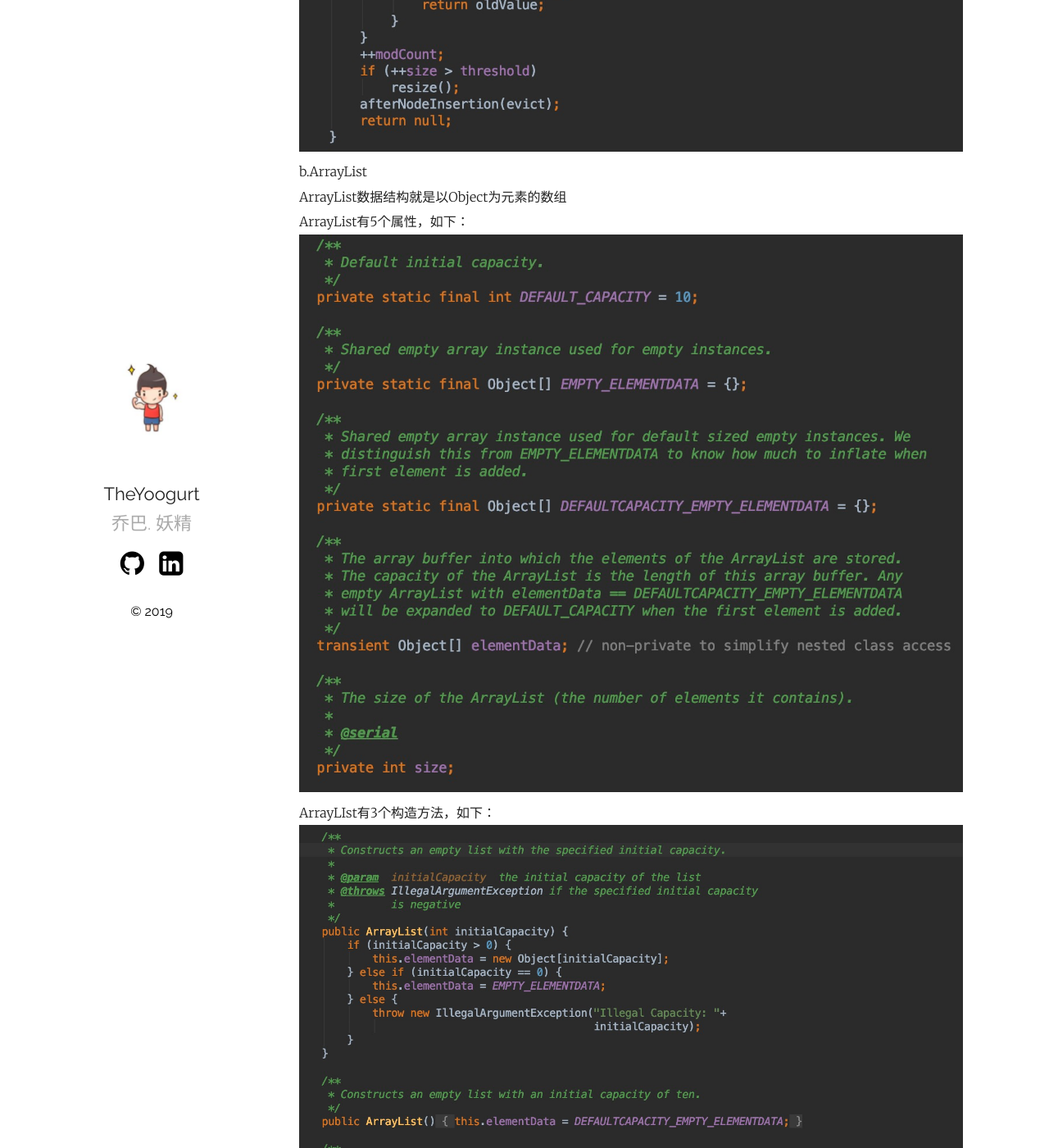
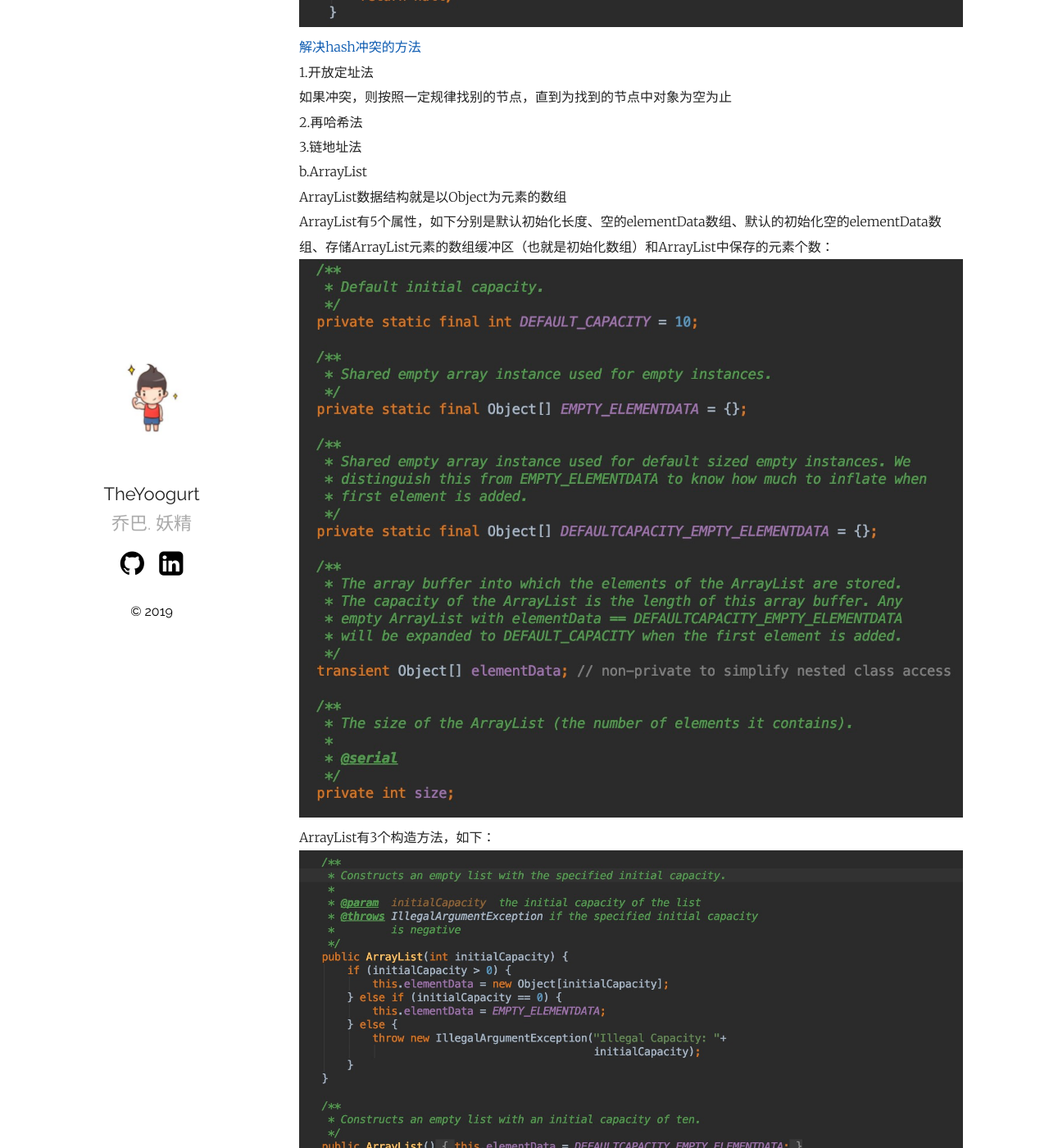
Before and after one commit to TheYoogurt/javalore, a Jekyll site: the page built from index.md, in a window 1280 px wide and 1400 px high, scrolled down 2520 px. Shown: the whole window at 82% size. Built offline with Jekyll 4.4.1, drawn with Linux system fonts in a browser that asks for light colours.

Commit message:
ArrayList的属性注释

```diff
--- a/_posts/2019-06-13-mysql索引梳理.markdown
+++ b/_posts/2019-06-13-mysql索引梳理.markdown
@@ -21,15 +21,15 @@ HashMap数据结构中有数组和链表来实现，对数据采用哈希表数
 HashMap中每个节点Node实现了Entry接口，节点中包含属性hash,key,value和next，其中next即该节点中下一个对象，key和value分别为该节点的键和值。
 ![Node构造函数](assets/NodeConstruct.png "Node构造函数")
 存数据时若出现数组下标相同的情况，则会把该节点原来的对象放在后一个位置，新的对象放在原来对象的前面并把next置为原来的对象。这是也是解决hash冲突的方法之一——链地址法的一种实现
+![put方法调用的主要方法](assets/HashPutValue.png "put方法调用的主要方法")
 [解决hash冲突的方法](https://www.cnblogs.com/zhangbing12304/p/7997980.html)
 1.开放定址法
 如果冲突，则按照一定规律找别的节点，直到为找到的节点中对象为空为止
 2.再哈希法
 3.链地址法
-![put方法调用的主要方法](assets/HashPutValue.png "put方法调用的主要方法")
 b.ArrayList
 ArrayList数据结构就是以Object为元素的数组
-ArrayList有5个属性，如下：
+ArrayList有5个属性，如下分别是默认初始化长度、空的elementData数组、默认的初始化空的elementData数组、存储ArrayList元素的数组缓冲区（也就是初始化数组）和ArrayList中保存的元素个数：
 ![ArrayList的属性](assets/ArrayListProperties.png "ArrayList的属性")
-ArrayLIst有3个构造方法，如下：
+ArrayList有3个构造方法，如下：
 ![ArrayList的构造方法](assets/ArrayListContruct.png "ArrayList的构造方法")
```
